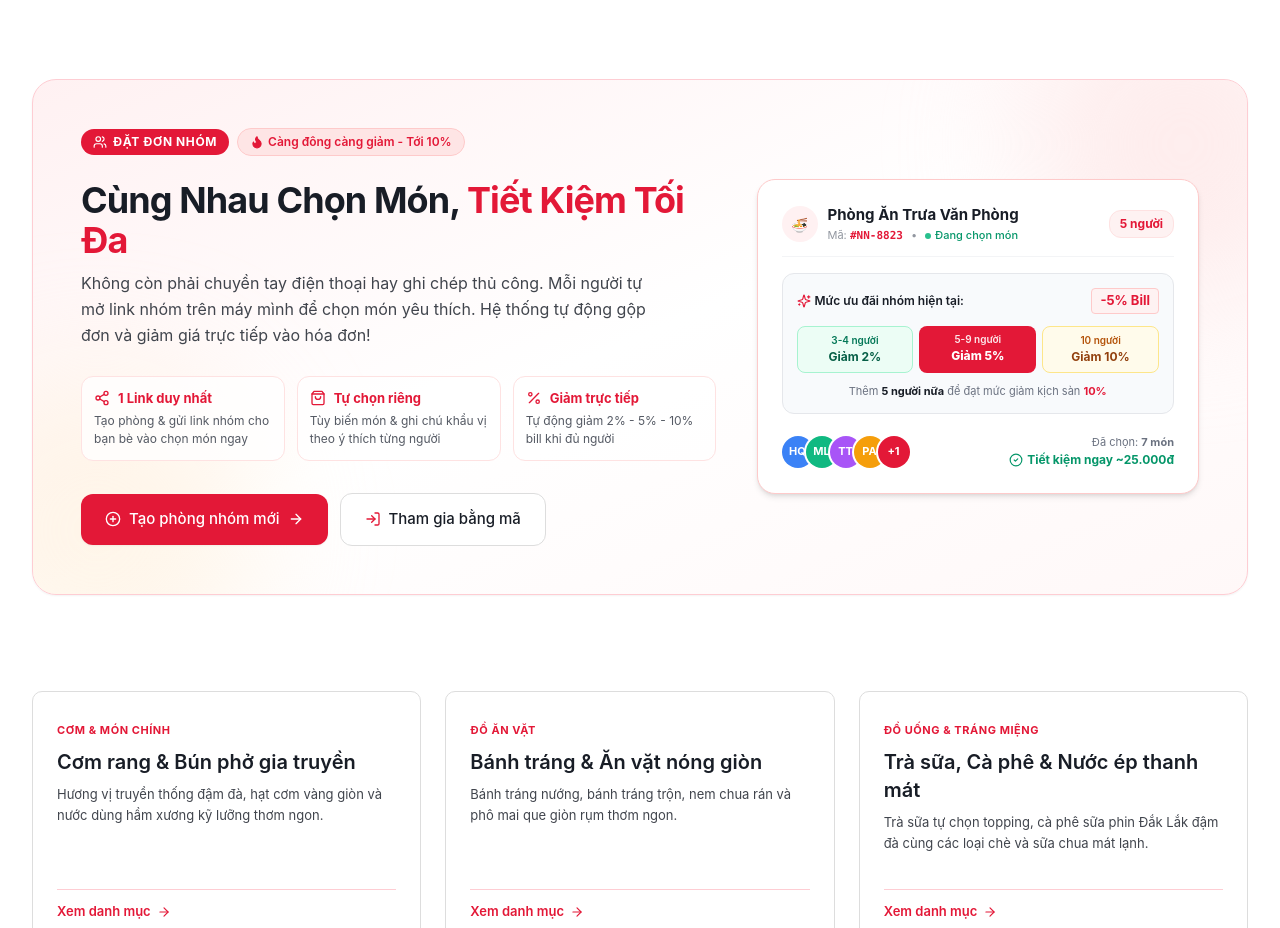
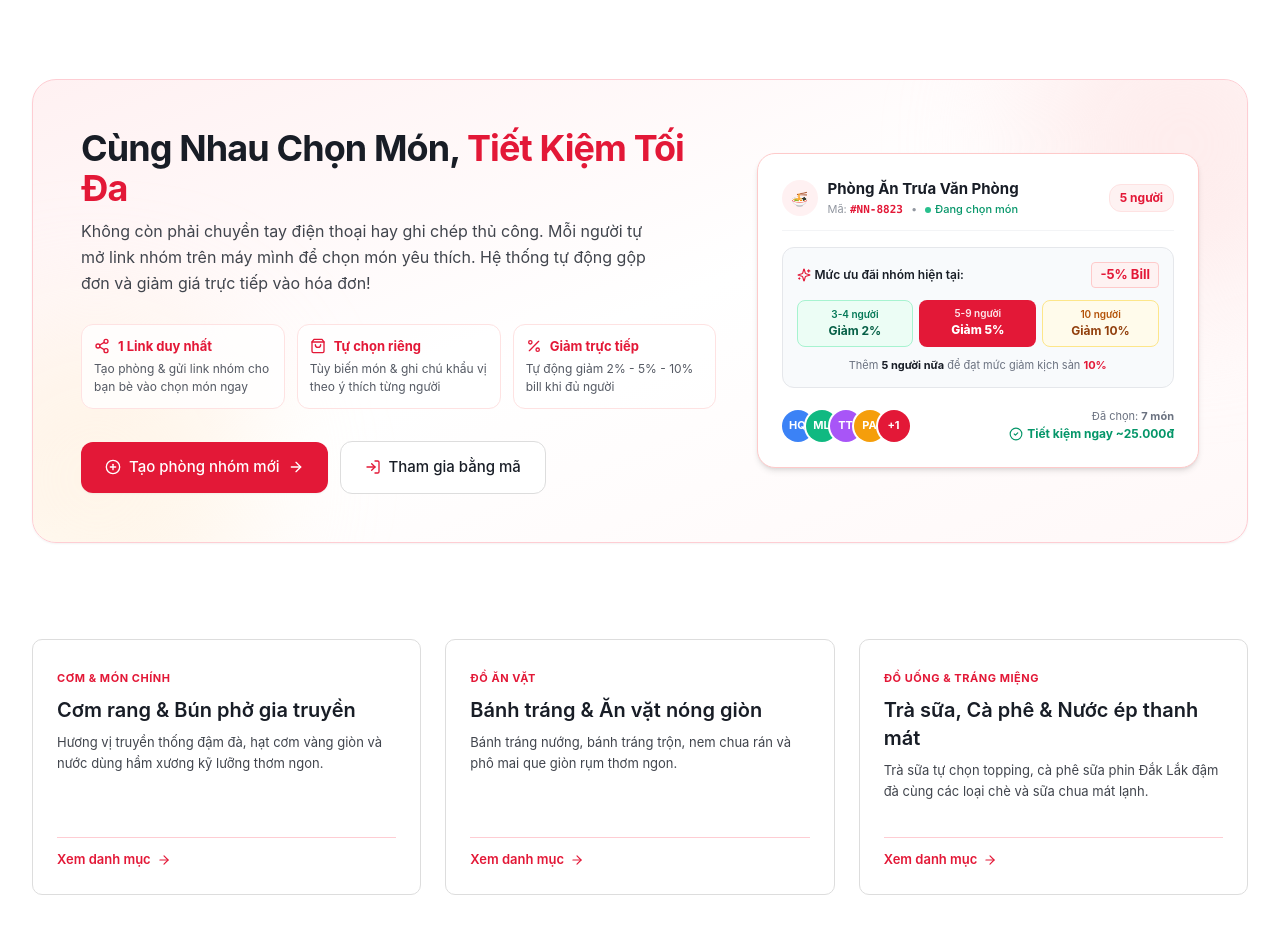
Before and after one commit to qtnug/noonee, a Next.js app: page / in a window 1280 px wide. Shown: the part 2524-3452 px from the top of the page. Built offline with nearby package versions, Linux system fonts and the light colour scheme.

Commit message:
style: remove top badges (dat don nhom - cang dong cang giam) from group order banner

```diff
--- a/src/components/GroupOrderBanner.tsx
+++ b/src/components/GroupOrderBanner.tsx
@@ -3,13 +3,11 @@
 import React from 'react';
 import Link from 'next/link';
 import {
-  Users,
   Sparkles,
   ArrowRight,
   Share2,
   CheckCircle2,
   Percent,
-  Flame,
   PlusCircle,
   LogIn,
   ShoppingBag,
@@ -26,18 +24,6 @@ export default function GroupOrderBanner() {
         <div className="grid grid-cols-1 lg:grid-cols-12 gap-8 lg:gap-10 items-center relative z-10">
           {/* Left Column: Headline, Highlights & Actions */}
           <div className="lg:col-span-7 space-y-4 sm:space-y-6">
-            {/* Top Badges */}
-            <div className="flex flex-wrap items-center gap-2">
-              <span className="inline-flex items-center gap-1.5 px-3 py-1 rounded-full bg-[#e31837] text-white text-[12px] font-bold uppercase tracking-wider shadow-xs">
-                <Users className="w-3.5 h-3.5" />
-                Đặt Đơn Nhóm
-              </span>
-              <span className="inline-flex items-center gap-1 px-3 py-1 rounded-full bg-red-100/80 text-[#e31837] text-[12px] font-semibold border border-red-200">
-                <Flame className="w-3.5 h-3.5 fill-[#e31837]" />
-                Càng đông càng giảm - Tới 10%
-              </span>
-            </div>
-
             {/* Main Title */}
             <div>
               <h2 className="text-2xl sm:text-3xl lg:text-4xl font-bold tracking-tight text-[#181d26] leading-tight">
```
